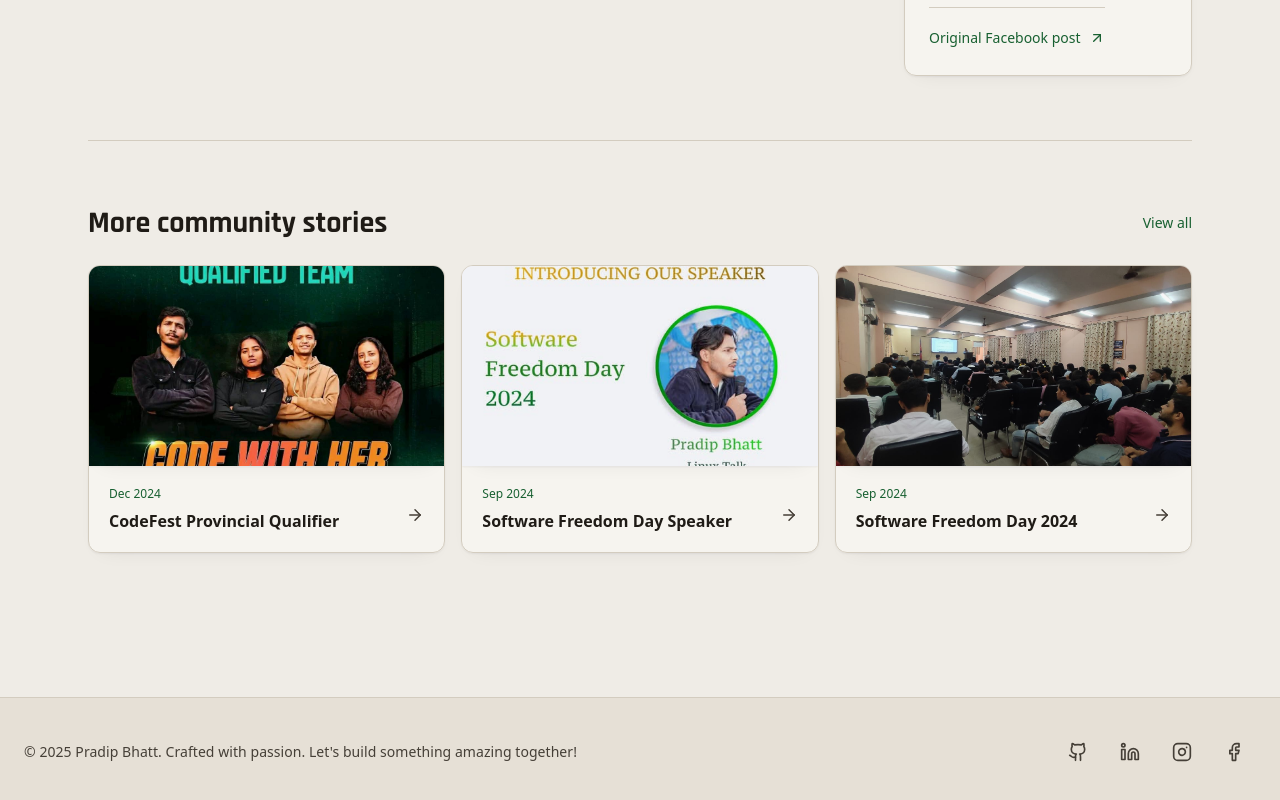
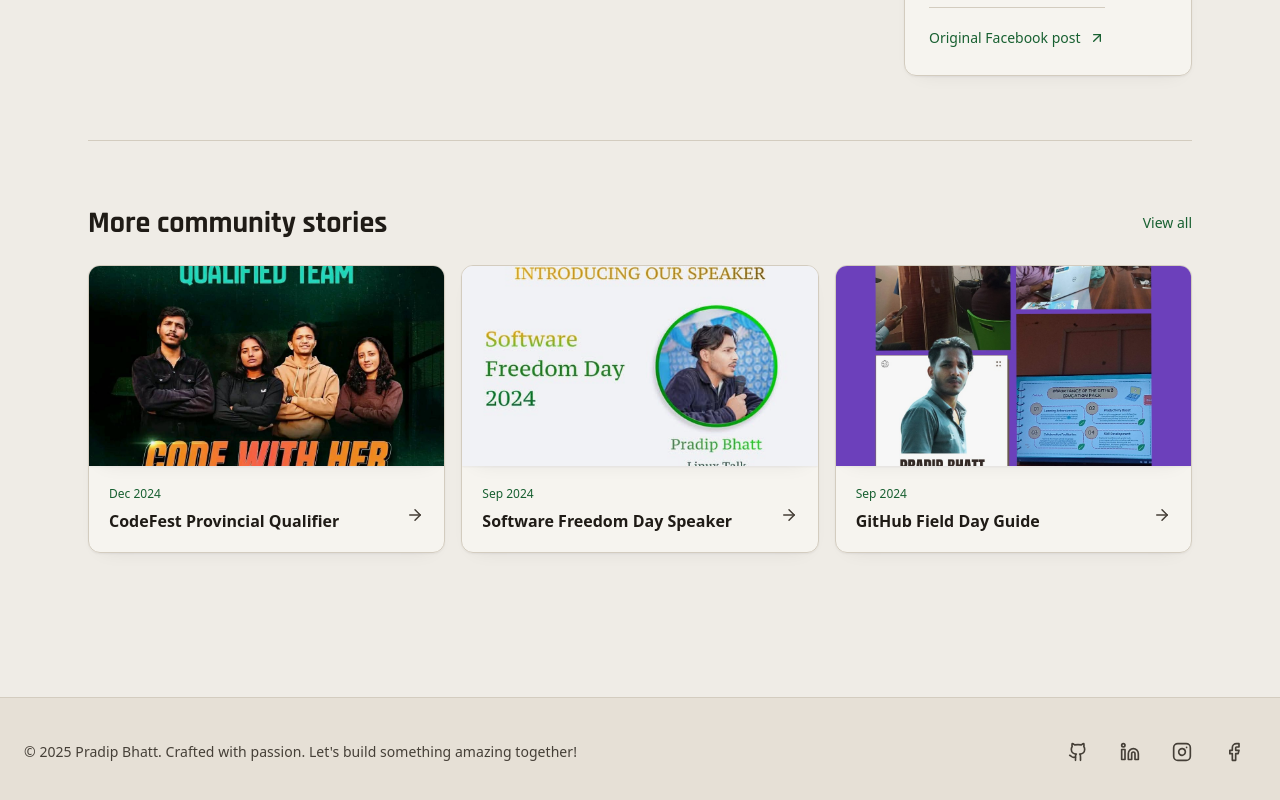
Before and after one commit to pradipbhatt/portfolio-new, a Next.js app: page /community/codefest-hackathon-2024 in a window 1280 px wide. Shown: the part 1430-2230 px from the top of the page. Built offline with nearby package versions, Linux system fonts and the light colour scheme.

Commit message:
Consolidate duplicate community stories

```diff
--- a/src/app/community/[slug]/page.tsx
+++ b/src/app/community/[slug]/page.tsx
@@ -1,19 +1,20 @@
-import { communityEvents } from "@/data/community";
+import { communityEvents, communityStoryRedirects } from "@/data/community";
 import { ArrowLeft, ArrowRight, ArrowUpRight } from "lucide-react";
 import type { Metadata } from "next";
 import Image from "next/image";
 import Link from "next/link";
-import { notFound } from "next/navigation";
+import { notFound, permanentRedirect } from "next/navigation";
 
 type Props = { params: Promise<{ slug: string }> };
 
 export function generateStaticParams() {
-  return communityEvents.map(({ slug }) => ({ slug }));
+  return [...communityEvents.map(({ slug }) => ({ slug })), ...Object.keys(communityStoryRedirects).map((slug) => ({ slug }))];
 }
 
 export async function generateMetadata({ params }: Props): Promise<Metadata> {
   const { slug } = await params;
-  const event = communityEvents.find((item) => item.slug === slug);
+  const canonicalSlug = communityStoryRedirects[slug] ?? slug;
+  const event = communityEvents.find((item) => item.slug === canonicalSlug);
   if (!event) return { title: "Community story not found" };
 
   return {
@@ -30,6 +31,7 @@
 
 export default async function CommunityStoryPage({ params }: Props) {
   const { slug } = await params;
+  if (communityStoryRedirects[slug]) permanentRedirect(`/community/${communityStoryRedirects[slug]}`);
   const event = communityEvents.find((item) => item.slug === slug);
   if (!event) notFound();
 
@@ -120,6 +122,19 @@
           </aside>
         </div>
 
+        {event.relatedPosts && event.relatedPosts.length > 0 && (
+          <div className="border-b border-border py-8">
+            <h2 className="text-lg font-semibold text-foreground">More posts from this event</h2>
+            <div className="mt-3 flex flex-wrap gap-x-6 gap-y-2">
+              {event.relatedPosts.map((post) => (
+                <a key={post.url} href={post.url} target="_blank" rel="noopener noreferrer" className="inline-flex min-h-11 items-center gap-2 text-sm font-medium text-[var(--primary-on-surface)] hover:underline">
+                  {post.label} <ArrowUpRight aria-hidden="true" size={16} />
+                </a>
+              ))}
+            </div>
+          </div>
+        )}
+
         {event.gallery && event.gallery.length > 0 && (
           <section className="border-b border-border py-12 md:py-16" aria-labelledby="story-gallery">
             <h2 id="story-gallery" className="mb-6 text-2xl font-bold text-foreground md:text-3xl">
--- a/src/data/community.ts
+++ b/src/data/community.ts
@@ -14,6 +14,8 @@
   sortOrder?: number;
   /** Public post documenting this event, when verified. */
   postUrl?: string;
+  /** Other posts about the same event, kept when duplicate cards are consolidated. */
+  relatedPosts?: { label: string; url: string }[];
 };
 
 export const communityEvents: CommunityEvent[] = [
@@ -73,34 +75,17 @@
     dateLabel: "Sep 2024",
     year: 2024,
     image: "/assets/speaker in software freedom day 2024 far west.jpg",
-    highlights: ["Featured as a Linux Talk speaker.", "Joined Software Freedom Day 2024 in Sudurpaschim Province."],
+    gallery: [
+      { src: "/assets/software freedom day 2024.jpg", alt: "Software Freedom Day gathering", caption: "The Software Freedom Day 2024 gathering." },
+      { src: "/assets/software freedom day cover image.jpg", alt: "Software Freedom Day community group photo", caption: "Community members at Software Freedom Day 2024." },
+    ],
+    highlights: ["Featured as a Linux Talk speaker.", "Joined Software Freedom Day 2024 in Sudurpaschim Province.", "Shared registration details with the local developer community."],
     sortOrder: 4,
     postUrl: "https://www.facebook.com/pradipbhatt21/posts/pfbid0vNS9Y1MssbHrZmDRosRDEYvdTReTS1HFCXUsxPLuNV9Xx4XuSg2VsYDh84BJFwp3l",
-  },
-  {
-    slug: "software-freedom-day-2024",
-    title: "Software Freedom Day 2024",
-    role: "Open Source Celebration",
-    description: "Joined the Far Western Nepal open-source community at Software Freedom Day 2024, with talks and conversations around free software.",
-    dateLabel: "Sep 2024",
-    year: 2024,
-    image: "/assets/software freedom day 2024.jpg",
-    gallery: [{ src: "/assets/software freedom day cover image.jpg", alt: "Software Freedom Day community group photo", caption: "Community members at Software Freedom Day 2024." }],
-    highlights: ["Took part in the local free-software gathering.", "Connected with students and open-source contributors in Far Western Nepal."],
-    sortOrder: 4,
-    postUrl: "https://www.facebook.com/jsurya860/posts/pfbid0BtsYnzQjsRdeSh5qpeT3puMUAhqU3CQ6xYpV5nrMmgxh9drsaYAZXGMfFsWhMLFRl",
-  },
-  {
-    slug: "software-freedom-day-promotion-2024",
-    title: "Software Freedom Day Promotion",
-    role: "Open Source Event Campaign",
-    description: "Shared registration details and event updates for Software Freedom Day 2024 with the local developer community.",
-    dateLabel: "Sep 2024",
-    year: 2024,
-    image: "/assets/software freedom day cover image.jpg",
-    highlights: ["Shared registration information for Software Freedom Day 2024.", "Helped the local developer community hear about the event."],
-    sortOrder: 3,
-    postUrl: "https://www.facebook.com/pradipbhatt21/posts/pfbid0vqX132ttGQFLG6KnPSn5FLa3swpwLXs7cQDrAaEEWE7j7DzC4ZS5Xk87SSvcMqMrl",
+    relatedPosts: [
+      { label: "Community event post", url: "https://www.facebook.com/jsurya860/posts/pfbid0BtsYnzQjsRdeSh5qpeT3puMUAhqU3CQ6xYpV5nrMmgxh9drsaYAZXGMfFsWhMLFRl" },
+      { label: "Registration announcement", url: "https://www.facebook.com/pradipbhatt21/posts/pfbid0vqX132ttGQFLG6KnPSn5FLa3swpwLXs7cQDrAaEEWE7j7DzC4ZS5Xk87SSvcMqMrl" },
+    ],
   },
   {
     slug: "github-field-day-guide-2024",
@@ -114,18 +99,9 @@
     highlights: ["Guided students through GitHub Field Day applications.", "Shared a participant's perspective from GitHub Field Day 2023."],
     sortOrder: 6,
     postUrl: "https://www.facebook.com/pradipbhatt21/posts/pfbid0JeVxxzXeqytu1nJ9XLCQgzYtTZ3gjg6Zd63AjeAxzRhbSBj7LkvfS7qDXuPJFhykl",
-  },
-  {
-    slug: "github-field-day-speaker-2024",
-    title: "GitHub Field Day Speaker Announcement",
-    role: "Application Guidance · SNSC",
-    description: "Invited to speak at SNSC's GitHub Field Day Nepal 2024 application guidance session, sharing my experience as a 2023 Fielder.",
-    dateLabel: "Sep 2024",
-    year: 2024,
-    image: "/assets/poster for imformation session in snsc for github field visit 2023.jpg",
-    highlights: ["Invited to speak at SNSC's application guidance session.", "Shared experience as a GitHub Field Day 2023 Fielder."],
-    sortOrder: 5,
-    postUrl: "https://www.facebook.com/pradipbhatt21/posts/pfbid02G5ePJJHaCmyJFTGiMTfTkVfcRbrGYR1gBMfdUPBrpoxo7xoR56bUKp4ANy8ioX13l",
+    relatedPosts: [
+      { label: "Speaker announcement", url: "https://www.facebook.com/pradipbhatt21/posts/pfbid02G5ePJJHaCmyJFTGiMTfTkVfcRbrGYR1gBMfdUPBrpoxo7xoR56bUKp4ANy8ioX13l" },
+    ],
   },
   {
     slug: "snsc-uiux-workshop-2024",
@@ -197,3 +173,10 @@
     postUrl: "https://www.facebook.com/snscitclub/posts/pfbid02GSHa5qa5WGhhuvHoDtSnN4keLPhn69NBHm1JtQ7AHXX4bjuMs7KPPnfXVh8V1rHnl",
   },
 ];
+
+/** Keep existing story URLs useful after related cards are combined. */
+export const communityStoryRedirects: Record<string, string> = {
+  "software-freedom-day-2024": "software-freedom-day-linux-talk-2024",
+  "software-freedom-day-promotion-2024": "software-freedom-day-linux-talk-2024",
+  "github-field-day-speaker-2024": "github-field-day-guide-2024",
+};
```
